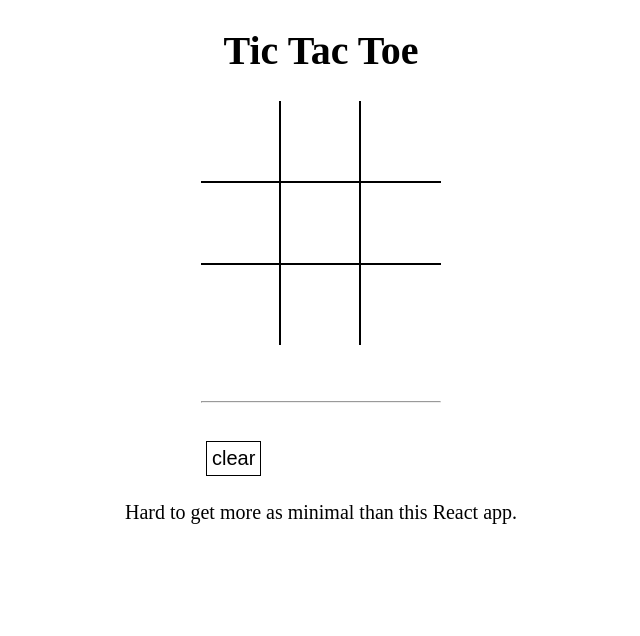
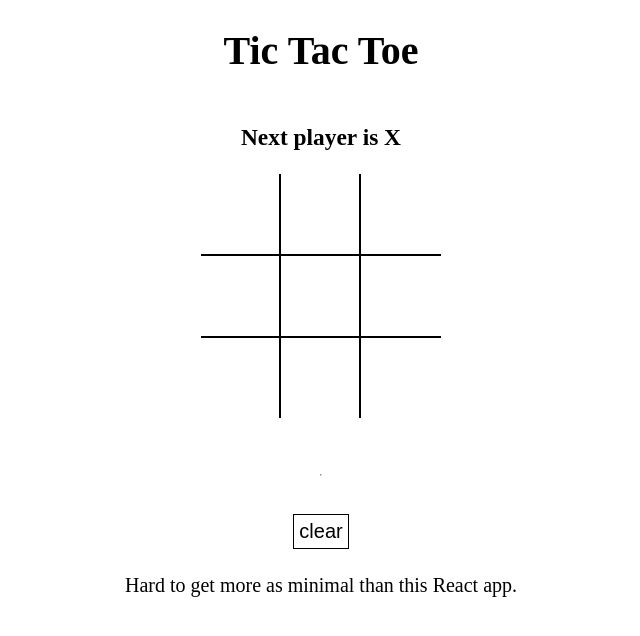
Before and after one commit to omkar-ok/tictactoe, a React (Vite) app: page / in a window 1280 px wide. Shown: the top 636 px of the page, without its empty margins (319-959 px from the left). Built offline with nearby package versions, Linux system fonts and the light colour scheme.

Commit message:
winner decleration

```diff
--- a/src/App.jsx
+++ b/src/App.jsx
@@ -1,12 +1,62 @@
-import React from "react";
-import Board from "./components/Board";
+import React, { useState } from 'react';
+import Board from './components/Board';
 
-import "./components/styles/root.scss"
+import calculateWinner from './helper'
+import './components/styles/root.scss';
 
-export default () => (
-  <div className="app">
-    <h1>Tic Tac Toe</h1>
-    <Board/>
-    <p>Hard to get more as minimal than this React app.</p>
-  </div>
-);
+const App = () => {
+  const [board, setBoard] = useState(Array(9).fill(null));
+  const [who, setWho] = useState(true);
+  // console.log(board);
+  const winner = calculateWinner(board);
+  const message = (winner!==null)? `Winner is ${winner}` : `Next player is ${who ? "X" : "O"}`;
+
+  const ClickEvent = position => {
+    // console.log('click event call', position);
+    // console.log(board);
+    if(winner !== null){
+      alert("Player  "+ winner + "  is Winner")
+    }
+    else if (board[position] !== null) {
+      alert('You can not override previous moves');
+    }
+    else {
+      setBoard(() => {
+        let arr = board.map((value, pos) => {
+          if (value === null && pos === position) {
+            setWho(!who);
+            return who ? 'X' : 'O';
+          } else {
+            return value;
+          }
+        });
+        // console.log(arr);
+        return arr;
+      });
+    }
+    console.log(board);
+  };
+
+  return (
+    <div className="app">
+      <h1>Tic Tac Toe</h1>
+      <h3> {message} </h3>
+      <Board board={board} ClickEvent={ClickEvent} />
+      <br />
+      <br />
+      <hr />
+      <br />
+      <button className='clearbutton'
+        onClick={() => {
+          setBoard(Array(9).fill(null));
+          setWho(true);
+        }}
+      >
+      clear
+      </button>
+      <p>Hard to get more as minimal than this React app.</p>
+    </div>
+  );
+};
+
+export default App;
--- a/src/components/Board.jsx
+++ b/src/components/Board.jsx
@@ -1,32 +1,7 @@
-import React, { useState } from 'react';
+import React from 'react';
 import Square from './Square';
 
-const Board = () => {
-  const [board, setBoard] = useState(Array(9).fill(null));
-  const [who, setWho] = useState(true);
-  // console.log(board);
-
-  const ClickEvent = position => {
-    // console.log('click event call', position);
-    // console.log(board);
-    if (board[position] !== null) {
-      alert('You can not override previous moves');
-    } else {
-      setBoard(() => {
-        let arr = board.map((value, pos) => {
-          if (value === null && pos === position) {
-            setWho(!who);
-            return who ? "X" : "O" ;
-          } else {
-            return value;
-          }
-        });
-        // console.log(arr);
-        return arr;
-      });
-    }
-    console.log(board);
-  };
+const Board = ({board, ClickEvent}) => {
 
   return (
     <div>
@@ -92,17 +67,6 @@ const Board = () => {
           />
         </div>
       </div>
-      <br />
-      <br />
-      <hr />
-      <br />
-      <button className='clearbutton'
-        onClick={() => {
-          setBoard(Array(9).fill(null));
-        }}
-      >
-      clear
-      </button>
     </div>
   );
 };
--- /dev/null
+++ b/src/helper.jsx
@@ -0,0 +1,21 @@
+function calculateWinner(squares) {
+  const lines = [
+    [0, 1, 2],
+    [3, 4, 5],
+    [6, 7, 8],
+    [0, 3, 6],
+    [1, 4, 7],
+    [2, 5, 8],
+    [0, 4, 8],
+    [2, 4, 6],
+  ];
+  for (let i = 0; i < lines.length; i++) {
+    const [a, b, c] = lines[i];
+    if (squares[a] === squares[b] && squares[a] === squares[c]) {
+      return squares[a];
+    }
+  }
+  return null;
+}
+
+export default calculateWinner;
```
